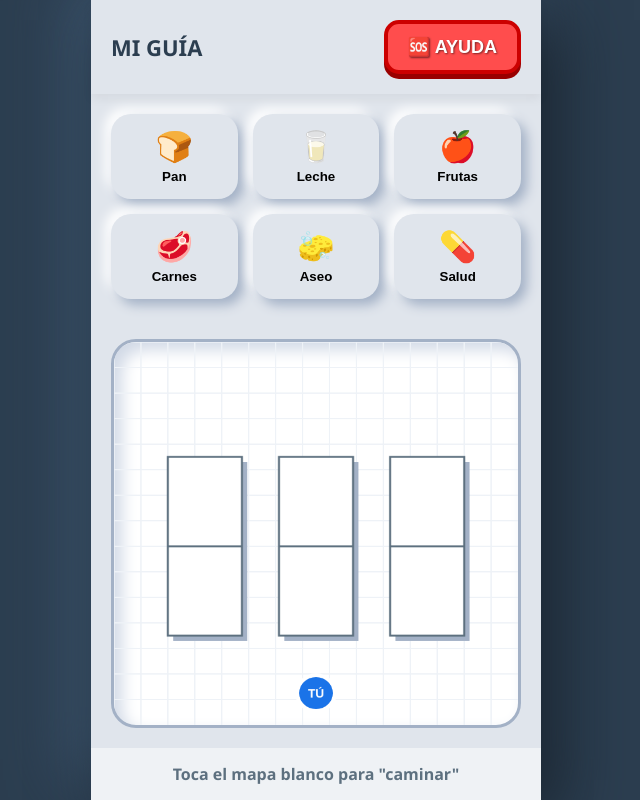
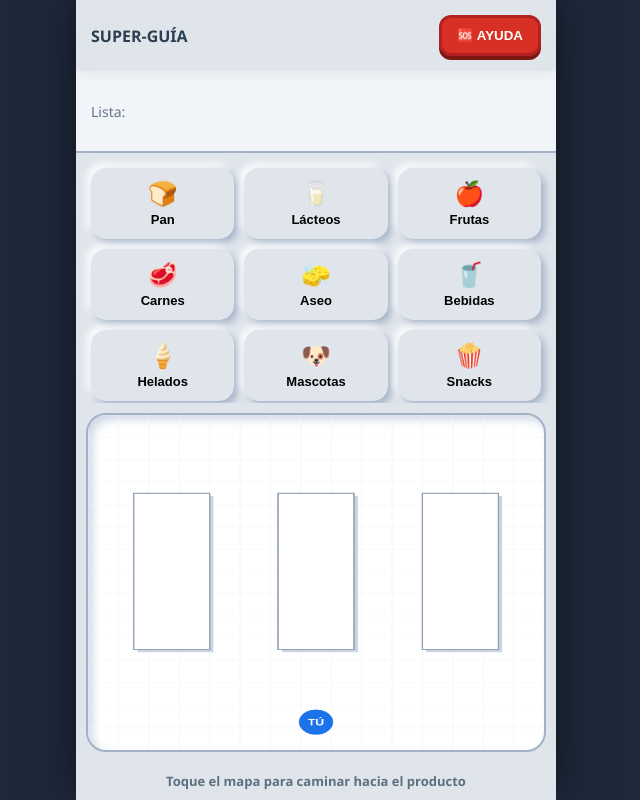
Before and after one commit to pm0074103-lang/guia-supermercado, a plain HTML site: page index.html in a window 1280 px wide. Both pictures are taken after a click on the button "COMENZAR". Shown: the whole page, without its empty margins (324-964 px from the left). Drawn offline with Linux system fonts and the light colour scheme.

Commit message:
Update index.html

```diff
--- a/index.html
+++ b/index.html
@@ -3,7 +3,7 @@
 <head>
     <meta charset="UTF-8">
     <meta name="viewport" content="width=device-width, initial-scale=1.0, maximum-scale=1.0, user-scalable=no">
-    <title>Súper Guía Premium - ESPOL</title>
+    <title>Súper Guía Inteligente - Prototipo Pro</title>
     <style>
         :root {
             --bg: #e0e5ec;
@@ -11,22 +11,21 @@
             --light: #ffffff;
             --accent: #1a73e8;
             --danger: #d93025;
+            --success: #1e8e3e;
         }
 
         body {
-            font-family: 'Segoe UI', Roboto, sans-serif;
-            background: #2c3e50;
-            margin: 0; display: flex; justify-content: center; height: 100vh; overflow: hidden;
+            font-family: 'Segoe UI', system-ui, sans-serif;
+            background: #1e293b; margin: 0; display: flex; justify-content: center; height: 100vh; overflow: hidden;
         }
 
-        /* Contenedor con Neumorfismo (Efecto de relieve físico) */
         .app {
-            width: 100vw; max-width: 450px; background: var(--bg);
+            width: 100vw; max-width: 480px; background: var(--bg);
             display: flex; flex-direction: column; position: relative;
-            box-shadow: 20px 20px 60px #1a2530, -20px -20px 60px #3e5770;
+            box-shadow: 0 0 50px rgba(0,0,0,0.5);
         }
 
-        /* PANTALLA DE INICIO ESTILO RETRO-MODERNO */
+        /* PANTALLA DE INICIO */
         #inicio {
             position: absolute; inset: 0; background: var(--bg); z-index: 100;
             display: flex; flex-direction: column; align-items: center; justify-content: center; padding: 40px; text-align: center;
@@ -39,60 +38,68 @@
         }
 
         .btn-comenzar {
-            background: var(--bg); color: var(--accent); border: none; padding: 25px 50px;
+            background: var(--bg); color: var(--accent); border: none; padding: 20px 40px;
             border-radius: 50px; font-size: 24px; font-weight: 800; cursor: pointer;
             box-shadow: 6px 6px 12px var(--shadow), -6px -6px 12px var(--light);
-            transition: all 0.2s ease;
         }
-        .btn-comenzar:active { box-shadow: inset 6px 6px 12px var(--shadow), inset -6px -6px 12px var(--light); }
 
-        /* HEADER Y BOTÓN SOS */
+        /* HEADER */
         header {
-            padding: 20px; display: flex; justify-content: space-between; align-items: center;
-            background: var(--bg); box-shadow: 0 5px 10px rgba(0,0,0,0.05);
+            padding: 15px; display: flex; justify-content: space-between; align-items: center;
+            background: var(--bg); box-shadow: 0 4px 10px rgba(0,0,0,0.05); z-index: 10;
         }
 
         .btn-sos {
-            background: #ff4d4d; color: white; border: 4px solid #cc0000;
-            padding: 12px 20px; border-radius: 15px; font-weight: 900; font-size: 18px;
-            text-shadow: 1px 1px 2px rgba(0,0,0,0.5); cursor: pointer;
-            box-shadow: 0 5px 0 #990000;
+            background: var(--danger); color: white; border: 3px solid #b22222;
+            padding: 10px 15px; border-radius: 12px; font-weight: bold; cursor: pointer;
+            box-shadow: 0 4px 0 #7b1710;
         }
-        .btn-sos:active { transform: translateY(3px); box-shadow: 0 2px 0 #990000; }
 
-        /* GRILLA DE PRODUCTOS - BOTONES 3D */
-        .grid { display: grid; grid-template-columns: repeat(3, 1fr); gap: 15px; padding: 20px; }
+        /* SECCIÓN NOVEDOSA: LISTA DE COMPRAS */
+        .lista-compras {
+            background: #f1f5f9; padding: 10px 15px; height: 60px;
+            display: flex; align-items: center; gap: 10px; overflow-x: auto;
+            border-bottom: 2px solid var(--shadow);
+        }
+        .item-lista {
+            background: white; padding: 5px 12px; border-radius: 20px;
+            font-size: 14px; font-weight: bold; border: 1px solid var(--accent);
+            white-space: nowrap; display: flex; align-items: center; gap: 5px;
+        }
+
+        /* GRILLA DE PRODUCTOS AMPLIADA */
+        .grid {
+            display: grid; grid-template-columns: repeat(3, 1fr); gap: 10px;
+            padding: 15px; max-height: 220px; overflow-y: auto;
+        }
 
         .btn-prod {
-            background: var(--bg); border: none; border-radius: 20px; padding: 15px 5px;
-            box-shadow: 6px 6px 12px var(--shadow), -6px -6px 12px var(--light);
+            background: var(--bg); border: none; border-radius: 15px; padding: 12px 5px;
+            box-shadow: 4px 4px 8px var(--shadow), -4px -4px 8px var(--light);
             display: flex; flex-direction: column; align-items: center; font-weight: bold;
-            cursor: pointer; transition: 0.2s;
+            cursor: pointer; font-size: 13px;
         }
-        .btn-prod span { font-size: 30px; margin-bottom: 5px; }
+        .btn-prod span { font-size: 24px; margin-bottom: 4px; }
         .btn-prod.active { box-shadow: inset 4px 4px 8px var(--shadow), inset -4px -4px 8px var(--light); color: var(--accent); }
 
-        /* MAPA DETALLADO */
+        /* MAPA */
         #map-area {
-            flex: 1; margin: 20px; border-radius: 25px; background: #fff;
-            box-shadow: inset 8px 8px 16px #d1d9e6, inset -8px -8px 16px #ffffff;
-            position: relative; overflow: hidden; border: 3px solid var(--shadow);
+            flex: 1; margin: 10px; border-radius: 20px; background: #fff;
+            box-shadow: inset 5px 5px 10px #d1d9e6, inset -5px -5px 10px #ffffff;
+            position: relative; overflow: hidden; border: 2px solid var(--shadow);
         }
         canvas { width: 100%; height: 100%; display: block; }
 
         /* MODALES */
         .modal {
             position: fixed; top: 0; left: 0; width: 100%; height: 100%;
-            background: rgba(0,0,0,0.7); display: none; justify-content: center; align-items: center; z-index: 200;
+            background: rgba(0,0,0,0.8); display: none; justify-content: center; align-items: center; z-index: 200;
         }
         .modal-box {
-            background: var(--bg); padding: 40px; border-radius: 40px; text-align: center; width: 85%;
-            box-shadow: 20px 20px 60px #000; border: 2px solid var(--light);
+            background: var(--bg); padding: 30px; border-radius: 30px; text-align: center; width: 80%;
+            box-shadow: 10px 10px 30px #000; border: 1px solid var(--light);
         }
-        .btn-ok {
-            width: 100%; padding: 20px; background: var(--accent); color: white; border: none;
-            border-radius: 20px; font-size: 22px; font-weight: bold; margin-top: 20px;
-        }
+        .btn-ok { width: 100%; padding: 15px; background: var(--accent); color: white; border: none; border-radius: 15px; font-size: 20px; font-weight: bold; margin-top: 15px; }
     </style>
 </head>
 <body>
@@ -100,99 +107,124 @@
     <div class="app">
         <div id="inicio">
             <div class="welcome-card">
-                <div style="font-size: 80px;">🛒</div>
-                <h1 style="color: #2c3e50; font-size: 32px;">¡Hola!<br>Bienvenidos</h1>
-                <p style="font-size: 20px; color: #5d707f;">Toque el botón azul para empezar a comprar.</p>
+                <div style="font-size: 60px;">🛒</div>
+                <h1 style="color: #2c3e50;">¡Bienvenido!</h1>
+                <p>Tu asistente para comprar sin cansarte.</p>
             </div>
             <button class="btn-comenzar" onclick="empezar()">COMENZAR</button>
         </div>
 
         <header>
-            <div style="font-weight: 900; color: #2c3e50; font-size: 22px;">MI GUÍA</div>
-            <button class="btn-sos" onclick="showHelp()">🆘 AYUDA</button>
+            <div style="font-weight: 900; color: #2c3e50;">SUPER-GUÍA </div>
+            <button class="btn-sos" onclick="showModal('popSos')">🆘 AYUDA</button>
         </header>
+
+        <div class="lista-compras" id="listaVisual">
+            <span style="color: #64748b; font-size: 14px;">Lista:</span>
+            </div>
 
         <div class="grid">
             <button class="btn-prod" onclick="select('pan',this)"><span>🍞</span>Pan</button>
-            <button class="btn-prod" onclick="select('leche',this)"><span>🥛</span>Leche</button>
+            <button class="btn-prod" onclick="select('leche',this)"><span>🥛</span>Lácteos</button>
             <button class="btn-prod" onclick="select('fruta',this)"><span>🍎</span>Frutas</button>
             <button class="btn-prod" onclick="select('carne',this)"><span>🥩</span>Carnes</button>
-            <button class="btn-prod" onclick="select('aseo',this)"><span>🧽</span>Aseo</button>
-            <button class="btn-prod" onclick="select('salud',this)"><span>💊</span>Salud</button>
+            <button class="btn-prod" onclick="select('limp',this)"><span>🧽</span>Aseo</button>
+            <button class="btn-prod" onclick="select('bebida',this)"><span>🥤</span>Bebidas</button>
+            <button class="btn-prod" onclick="select('congelados',this)"><span>🍦</span>Helados</button>
+            <button class="btn-prod" onclick="select('mascotas',this)"><span>🐶</span>Mascotas</button>
+            <button class="btn-prod" onclick="select('snack',this)"><span>🍿</span>Snacks</button>
         </div>
 
         <div id="map-area"><canvas id="cv"></canvas></div>
 
-        <div style="padding:15px; text-align:center; font-weight:bold; color:#5d707f; background: rgba(255,255,255,0.5);">
-            Toca el mapa blanco para "caminar"
+        <div style="padding:10px; text-align:center; font-weight:bold; color:#5d707f; font-size: 13px;">
+            Toque el mapa para caminar hacia el producto
         </div>
     </div>
 
     <div id="popWin" class="modal"><div class="modal-box">
-        <h2 style="color:var(--accent); font-size: 35px;">📍 ¡AQUÍ ES!</h2>
-        <p style="font-size: 22px; font-weight: bold;">El producto que busca está frente a usted.</p>
-        <button class="btn-ok" onclick="closeAll()">ENTENDIDO</button>
+        <h2 style="color:var(--success)">📍 ¡LLEGASTE!</h2>
+        <p id="msgLlegada"></p>
+        <button class="btn-ok" onclick="closeModal()">LISTO</button>
     </div></div>
 
     <div id="popSos" class="modal"><div class="modal-box">
-        <h2 style="color:var(--danger); font-size: 35px;">🆘 AYUDA</h2>
-        <p style="font-size: 22px; font-weight: bold;">¡No se mueva!<br>Un asistente va en camino.</p>
-        <button class="btn-ok" style="background:#5d707f" onclick="closeAll()">CERRAR</button>
+        <h2 style="color:var(--danger)">🆘 AYUDA</h2>
+        <p>Quédate donde estás. Un asistente va en camino.</p>
+        <button class="btn-ok" style="background:#64748b" onclick="closeModal()">CERRAR</button>
     </div></div>
 
     <script>
         const canvas = document.getElementById('cv'); const ctx = canvas.getContext('2d');
+        const listaVisual = document.getElementById('listaVisual');
         let pos = { x: 300, y: 550 }; let target = null;
-        const pts = { pan:{x:120,y:120}, leche:{x:480,y:120}, fruta:{x:300,y:280}, carne:{x:120,y:420}, aseo:{x:480,y:420}, salud:{x:300,y:100} };
 
-        function empezar() { document.getElementById('inicio').style.display = 'none'; initMap(); }
-        function showHelp() { document.getElementById('popSos').style.display = 'flex'; }
-        function closeAll() { document.querySelectorAll('.modal').forEach(m => m.style.display='none'); target=null; document.querySelectorAll('.btn-prod').forEach(b=>b.classList.remove('active')); draw(); }
+        const pts = {
+            pan:{x:100,y:100,n:"Pan"}, leche:{x:500,y:100,n:"Lácteos"}, fruta:{x:300,y:250,n:"Frutas"},
+            carne:{x:100,y:350,n:"Carnes"}, limp:{x:500,y:350,n:"Limpieza"}, bebida:{x:300,y:100,n:"Bebidas"},
+            congelados:{x:100,y:230,n:"Congelados"}, mascotas:{x:500,y:230,n:"Mascotas"}, snack:{x:300,y:400,n:"Snacks"}
+        };
 
-        function initMap() { canvas.width = 600; canvas.height = 600; draw(); }
+        function empezar() { document.getElementById('inicio').style.display='none'; init(); }
+        function showModal(id) { document.getElementById(id).style.display='flex'; }
+        function closeModal() { document.querySelectorAll('.modal').forEach(m=>m.style.display='none'); }
+
+        function init() { canvas.width=600; canvas.height=600; draw(); }
 
         function draw() {
             ctx.clearRect(0,0,600,600);
-            // Piso detallado
-            ctx.strokeStyle = "#eef2f7"; ctx.lineWidth = 2;
-            for(let i=0; i<600; i+=40){ ctx.beginPath(); ctx.moveTo(i,0); ctx.lineTo(i,600); ctx.stroke(); ctx.beginPath(); ctx.moveTo(0,i); ctx.lineTo(600,i); ctx.stroke(); }
+            ctx.strokeStyle="#f1f5f9"; ctx.lineWidth=1;
+            for(let i=0;i<600;i+=40){ ctx.beginPath();ctx.moveTo(i,0);ctx.lineTo(i,600);ctx.stroke();ctx.beginPath();ctx.moveTo(0,i);ctx.lineTo(600,i);ctx.stroke(); }
 
-            // Estanterías con volumen
-            [[80,180,110,280],[245,180,110,280],[410,180,110,280]].forEach(s => {
-                ctx.fillStyle = "#a3b1c6"; ctx.fillRect(s[0]+8, s[1]+8, s[2], s[3]); // Sombra proyectada
-                ctx.fillStyle = "#ffffff"; ctx.fillRect(s[0], s[1], s[2], s[3]); // Cara superior
-                ctx.strokeStyle = "#5d707f"; ctx.lineWidth = 3; ctx.strokeRect(s[0], s[1], s[2], s[3]);
-                // Bordes de estantes internos
-                ctx.beginPath(); ctx.moveTo(s[0], s[1]+140); ctx.lineTo(s[0]+s[2], s[1]+140); ctx.stroke();
+            // Góndolas
+            ctx.fillStyle="#cbd5e1";
+            [[60,140,100,280],[250,140,100,280],[440,140,100,280]].forEach(s=>{
+                ctx.fillRect(s[0]+5,s[1]+5,s[2],s[3]); ctx.fillStyle="white";
+                ctx.fillRect(s[0],s[1],s[2],s[3]); ctx.strokeStyle="#94a3b8";
+                ctx.lineWidth=2; ctx.strokeRect(s[0],s[1],s[2],s[3]);
+                ctx.fillStyle="#cbd5e1";
             });
 
-            if (target) {
-                // Ruta Neumórfica
-                ctx.beginPath(); ctx.moveTo(pos.x, pos.y); ctx.lineTo(pos.x, target.y+50); ctx.lineTo(target.x, target.y+50); ctx.lineTo(target.x, target.y);
-                ctx.shadowBlur = 10; ctx.shadowColor = "rgba(251, 191, 36, 0.5)";
-                ctx.strokeStyle = "#fbbf24"; ctx.lineWidth = 18; ctx.lineJoin="round"; ctx.stroke(); ctx.shadowBlur = 0;
-                ctx.font = "50px Arial"; ctx.fillText("📍",target.x-25,target.y+15);
+            if(target){
+                ctx.beginPath();ctx.moveTo(pos.x,pos.y);ctx.lineTo(pos.x,target.y+40);ctx.lineTo(target.x,target.y+40);ctx.lineTo(target.x,target.y);
+                ctx.strokeStyle="#fbbf24"; ctx.lineWidth=14; ctx.lineJoin="round"; ctx.stroke();
+                ctx.font="40px Arial"; ctx.fillText("📍",target.x-20,target.y+10);
             }
 
-            // Marcador "TÚ" estilo botón físico
-            ctx.beginPath(); ctx.arc(pos.x, pos.y, 28, 0, Math.PI*2);
-            ctx.fillStyle = "#1a73e8"; ctx.fill();
-            ctx.strokeStyle = "white"; ctx.lineWidth = 6; ctx.stroke();
-            ctx.fillStyle = "white"; ctx.font = "bold 18px Arial"; ctx.textAlign = "center"; ctx.fillText("TÚ",pos.x,pos.y+7);
+            ctx.beginPath(); ctx.arc(pos.x,pos.y,25,0,Math.PI*2); ctx.fillStyle="#1a73e8"; ctx.fill();
+            ctx.strokeStyle="white"; ctx.lineWidth=5; ctx.stroke();
+            ctx.fillStyle="white"; ctx.font="bold 16px Arial"; ctx.textAlign="center"; ctx.fillText("TÚ",pos.x,pos.y+6);
         }
 
-        function select(id, b) { target = pts[id]; document.querySelectorAll('.btn-prod').forEach(x => x.classList.remove('active')); b.classList.add('active'); draw(); }
+        function select(id, b) {
+            target = pts[id];
+            document.querySelectorAll('.btn-prod').forEach(x=>x.classList.remove('active'));
+            b.classList.add('active');
+
+            // Añadir a lista visual si no está
+            if(!document.getElementById('item-'+id)){
+                const span = document.createElement('span');
+                span.id = 'item-'+id;
+                span.className = 'item-lista';
+                span.innerHTML = `${b.innerText} <small onclick="this.parentElement.remove()">✕</small>`;
+                listaVisual.appendChild(span);
+            }
+            draw();
+        }
 
         function move(cx, cy) {
             const r = canvas.getBoundingClientRect();
-            pos.x = (cx - r.left) * (600 / r.width);
-            pos.y = (cy - r.top) * (600 / r.height);
-            if (target && Math.sqrt((pos.x-target.x)**2 + (pos.y-target.y)**2) < 55) { document.getElementById('popWin').style.display="flex"; }
+            pos.x = (cx-r.left)*(600/r.width); pos.y = (cy-r.top)*(600/r.height);
+            if(target && Math.sqrt((pos.x-target.x)**2+(pos.y-target.y)**2)<50){
+                document.getElementById('msgLlegada').innerText = `Has llegado a la sección de ${target.n}.`;
+                showModal('popWin');
+                target = null;
+            }
             draw();
         }
 
-        canvas.addEventListener('mousedown', e => move(e.clientX, e.clientY));
-        canvas.addEventListener('touchstart', e => { e.preventDefault(); move(e.touches[0].clientX, e.touches[0].clientY); }, {passive: false});
+        canvas.addEventListener('mousedown',e=>move(e.clientX,e.clientY));
+        canvas.addEventListener('touchstart',e=>{e.preventDefault(); move(e.touches[0].clientX,e.touches[0].clientY);},{passive:false});
     </script>
 </body>
 </html>
```
